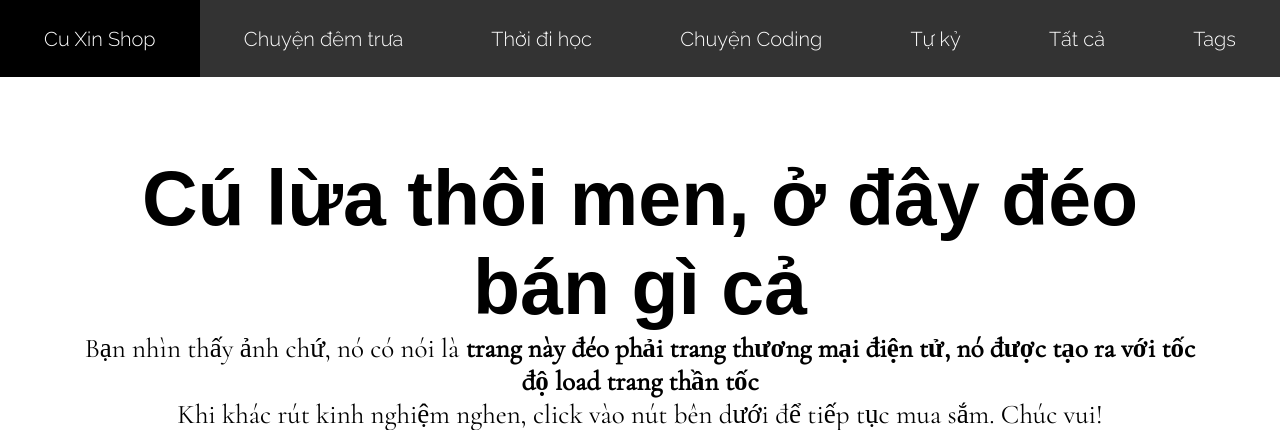
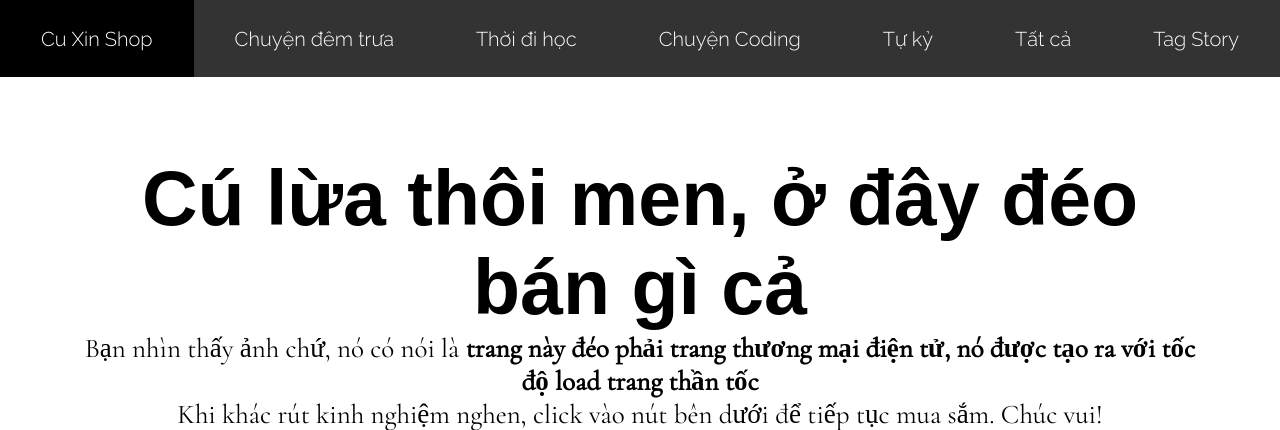
Before and after one commit to toky0s/CuXinShop, a Django app: page /culua/ in a window 1280 px wide. Shown: the top 430 px of the page. Run offline with Django 3.2, Linux system fonts and the light colour scheme; some libraries are stand-ins or nearby versions; some web fonts are replaced.

Commit message:
edit base

```diff
--- a/CuXinShop/theblog/templates/base.html
+++ b/CuXinShop/theblog/templates/base.html
@@ -4,10 +4,15 @@
 <head>
     {% load static %}
     <meta charset="UTF-8">
+    <meta http-equiv=”content-language” content=”vi” />
+    <meta http-equiv=”Content-Type” content=”text/html; charset=utf-8″ />
     <meta name="viewport" content="width=device-width, initial-scale=1.0">
+    <meta name='revisit-after' content='1 days' />
+    {% block meta %}
+    {% endblock %}
+    <title>{% block title %}{% endblock %}</title>
     <link rel="stylesheet" href="{% static 'css/base.css' %}">
-    <link rel="icon" href="{% static 'images/axin.jpg' %}" >
-    <title>{% block title %}{% endblock %}</title>
+    <link rel="icon" href="{% static 'images/axin.jpg' %}" type="image/x-icon">
     {% block link %}
     {% endblock %}
     <link href="https://fonts.googleapis.com/css2?family=Raleway:wght@300&display=swap" rel="stylesheet">
@@ -19,6 +24,7 @@
 
 <body>
     <header>
+        <nav>
             <ul class="menubar__navibar">
                 <li><a href="{% url 'theblog:home' %}">Cu Xin Shop</a></li>
                 <li><a href="{% url 'theblog:list_article_with_tag' 'chuyendemtrua' %}">Chuyện đêm trưa</a></li>
@@ -26,8 +32,9 @@
                 <li><a href="{% url 'theblog:list_article_with_tag' 'chuyencoding' %}">Chuyện Coding</a></li>
                 <li><a href="{% url 'theblog:list_article_with_tag' 'tuky' %}">Tự kỷ</a></li>
                 <li><a href="{% url 'theblog:list_article' %}">Tất cả</a></li>
-            <li><a href="{% url 'theblog:list_tag' %}">Tags</a></li>
+                <li><a href="{% url 'theblog:list_tag' %}">Tag Story</a></li>
             </ul>
+        </nav>
     </header>
     {% block main %}
 
```
Lines whose indentation alone changed are shown as unchanged.
